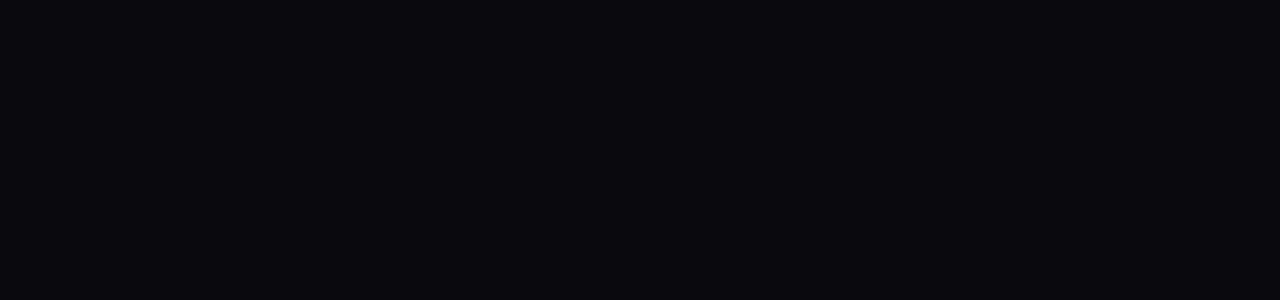
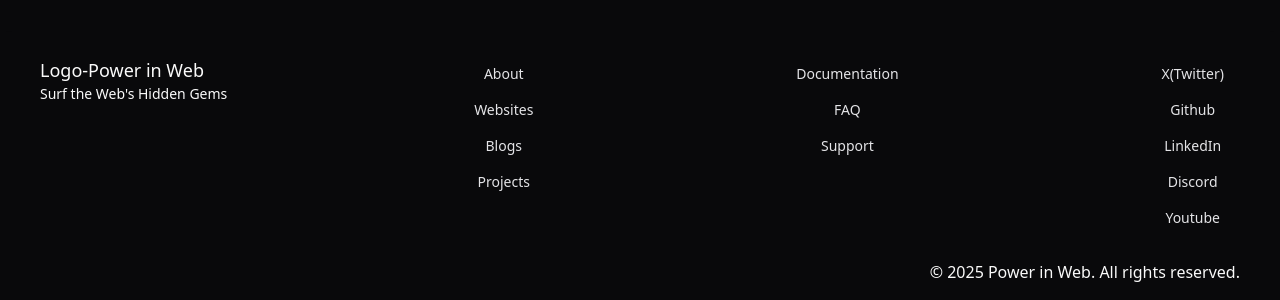
Before and after one commit to Tech-Nest-Hub/powerinweb, a React (Vite) app in the folder packages/client/: page / in a window 1280 px wide. Shown: the part 876-1176 px from the top of the page. Before the commit the page ends 800 px from the top, so only its background shows below. Built offline with nearby package versions, Linux system fonts and the light colour scheme.

Commit message:
footer done

```diff
--- a/packages/client/src/App.tsx
+++ b/packages/client/src/App.tsx
@@ -1,10 +1,11 @@
 import Navbar from "@/components/Navbar";
 import { BrowserRouter as  Router, Routes, Route } from "react-router-dom";
-import Websites from "@/pages/websites";
-import Projects from "@/pages/projects";
-import About from "@/pages/about";
-import Home from "@/pages/home";
-import Blogs from "@/pages/blog";
+import Websites from "@/pages/website/websites.tsx";
+import Projects from "@/pages/project/projects.tsx";
+import About from "@/pages/about/about.tsx";
+import Home from "@/pages/home/home.tsx";
+import Blogs from "@/pages/blog/blog.tsx";
+import Footer from "./components/Footer";
 
 const App = () => {
   return (
@@ -17,6 +18,7 @@ const App = () => {
                 <Route path="/projects" element={<Projects />} />
                 <Route path="/about" element={<About />} />
             </Routes>
+            <Footer />
     </Router>
   );
 }
--- /dev/null
+++ b/packages/client/src/components/Footer.tsx
@@ -0,0 +1,40 @@
+import { Link } from "react-router-dom";
+import { Button } from "./ui/button";
+
+
+const Footer = () => {
+    return (
+        <footer className="shadow-md mt-10 ">
+            <div className="flex justify-between px-10 py-6">
+                <div>
+                    <Link to="/" className="text-lg">Logo-Power in Web</Link>
+                    <p className="text-sm">Surf the Web's Hidden Gems</p>
+                </div>
+                <div className="flex flex-col">
+                    <Button variant="link"><Link to="/About">About</Link></Button>
+                    <Button variant="link"><Link to="/Websites">Websites</Link></Button>
+                    <Button variant="link"><Link to="/Blogs">Blogs</Link></Button>
+                    <Button variant="link"><Link to="/Projects">Projects</Link></Button>
+                </div>
+                <div className="flex flex-col">
+                    <Button variant="link"><Link to="/Documentation">Documentation</Link></Button>
+                    <Button variant="link"><Link to="/FAQ">FAQ</Link></Button>
+                    <Button variant="link"><Link to="/Support">Support</Link></Button>
+                </div>
+                <div className="flex flex-col">
+                    <Button variant="link"><Link to="https://twitter.com/">X(Twitter)</Link></Button>
+                    <Button variant="link"><Link to="https://github.com/">Github</Link></Button>
+                    <Button variant="link"><Link to="https://www.linkedin.com/">LinkedIn</Link></Button>
+                    <Button variant="link"><Link to="https://discord.com/">Discord</Link></Button>
+                    <Button variant="link"><Link to="https://www.youtube.com/">Youtube</Link></Button>
+                </div>
+            </div>
+
+            <div className="flex justify-end px-10 pb-4">
+                <p>© 2025 Power in Web. All rights reserved.</p>
+            </div>
+        </footer>
+    )
+}
+
+export default Footer;
--- a/packages/client/src/components/Navbar.tsx
+++ b/packages/client/src/components/Navbar.tsx
@@ -8,7 +8,7 @@ const Navbar = () => {
   return (
 
     <nav className="flex justify-between items-center px-6 py-1 shadow-sm ">
-      <img src="#" alt="Logo-Power in web" className="p-4 flex-1" />
+      <Link to="/"><img src="#" alt="Logo-Power in web" className="p-4 flex-1" /></Link>
 
       <div className="flex gap-4 py-3 ">
         <Button
--- a/packages/client/src/pages/home.tsx
+++ /dev/null
@@ -1,9 +0,0 @@
-const Home = () => {
-  return (
-    <>
-      <h1>Welcome to Our Website</h1>
-      <p>This is the home page.</p>
-    </>
-  );
-}
-export default Home;
--- /dev/null
+++ b/packages/client/src/pages/home/home.tsx
@@ -0,0 +1,10 @@
+import { Search } from "lucide-react";
+
+const Home = () => {
+  return (
+    <div className="h-screen flex flex-col justify-center items-center gap-6">
+
+    </div>
+  );
+}
+export default Home;
```
Also changed, not shown: packages/client/src/pages/about/about.tsx (renamed from packages/client/src/pages/about.tsx), packages/client/src/pages/blog/blog.tsx (renamed from packages/client/src/pages/blog.tsx), packages/client/src/pages/project/projects.tsx (renamed from packages/client/src/pages/projects.tsx), packages/client/src/pages/website/websites.tsx (renamed from packages/client/src/pages/websites.tsx).
